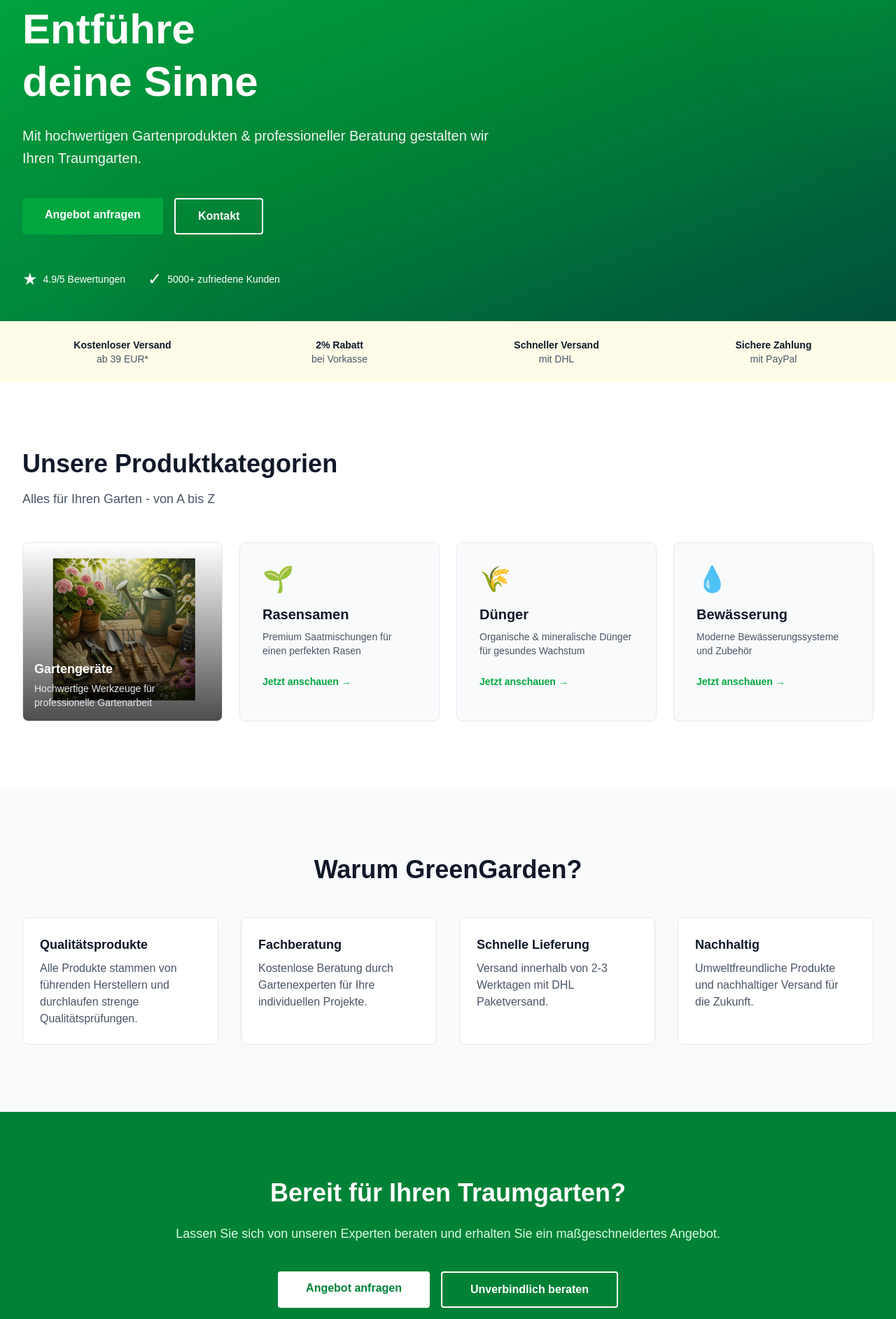
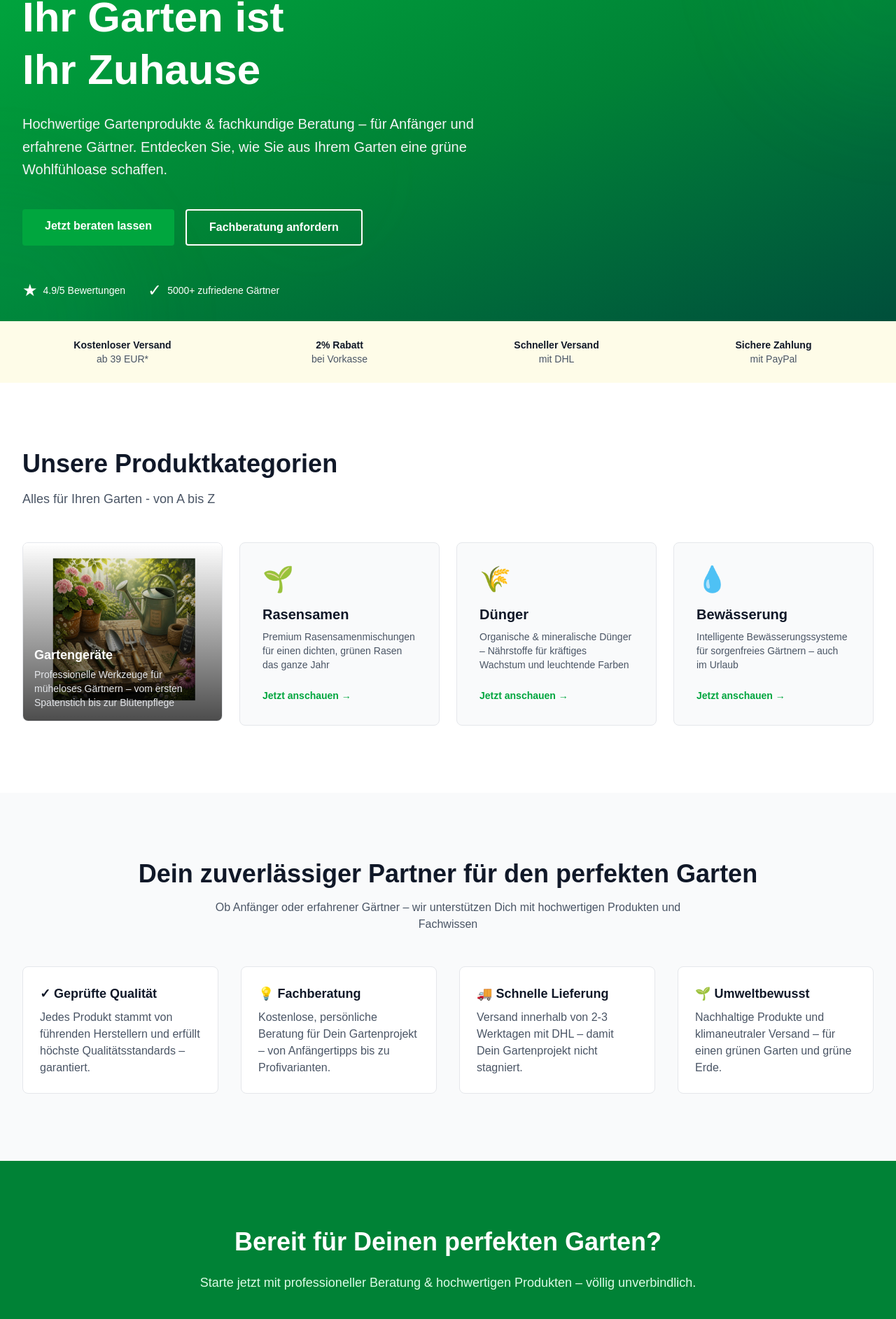
Before and after one commit to neubertdenny-hub/Green-Garden, a Next.js app: page / in a window 1280 px wide. Shown: the part 114-1999 px from the top of the page at 70% size. Built offline with nearby package versions, Linux system fonts and the light colour scheme.

Commit message:
Add SEO-optimized, emotionally resonant copy to homepage - hero text, product descriptions, benefits, CTAs

```diff
--- a/app/page.tsx
+++ b/app/page.tsx
@@ -6,26 +6,26 @@ const products = [
   {
     id: 1,
     name: 'Gartengeräte',
-    description: 'Hochwertige Werkzeuge für professionelle Gartenarbeit',
+    description: 'Professionelle Werkzeuge für müheloses Gärtnern – vom ersten Spatenstich bis zur Blütenpflege',
     icon: '🔧',
     image: '/gartengeraete.png',
   },
   {
     id: 2,
     name: 'Rasensamen',
-    description: 'Premium Saatmischungen für einen perfekten Rasen',
+    description: 'Premium Rasensamenmischungen für einen dichten, grünen Rasen das ganze Jahr',
     icon: '🌱',
   },
   {
     id: 3,
     name: 'Dünger',
-    description: 'Organische & mineralische Dünger für gesundes Wachstum',
+    description: 'Organische & mineralische Dünger – Nährstoffe für kräftiges Wachstum und leuchtende Farben',
     icon: '🌾',
   },
   {
     id: 4,
     name: 'Bewässerung',
-    description: 'Moderne Bewässerungssysteme und Zubehör',
+    description: 'Intelligente Bewässerungssysteme für sorgenfreies Gärtnern – auch im Urlaub',
     icon: '💧',
   },
 ];
@@ -48,23 +48,23 @@ export default function Home() {
           <div className="max-w-7xl mx-auto px-4 sm:px-6 lg:px-8 w-full">
             <div className="max-w-2xl">
               <h1 className="text-5xl md:text-6xl font-bold mb-6 leading-tight text-white">
-                Entführe<br />deine Sinne
+                Ihr Garten ist<br />Ihr Zuhause
               </h1>
               <p className="text-lg md:text-xl text-gray-100 mb-10 leading-relaxed font-normal">
-                Mit hochwertigen Gartenprodukten & professioneller Beratung gestalten wir Ihren Traumgarten.
+                Hochwertige Gartenprodukte & fachkundige Beratung – für Anfänger und erfahrene Gärtner. Entdecken Sie, wie Sie aus Ihrem Garten eine grüne Wohlfühloase schaffen.
               </p>
               <div className="flex flex-col sm:flex-row gap-4">
                 <Link
                   href="/offer"
                   className="px-8 py-3 bg-green-600 text-white font-semibold rounded hover:bg-green-700 transition text-center"
                 >
-                  Angebot anfragen
+                  Jetzt beraten lassen
                 </Link>
                 <Link
                   href="/contact"
                   className="px-8 py-3 border-2 border-white text-white font-semibold rounded hover:bg-white/10 transition"
                 >
-                  Kontakt
+                  Fachberatung anfordern
                 </Link>
               </div>
 
@@ -75,7 +75,7 @@ export default function Home() {
                 </div>
                 <div className="flex items-center gap-2">
                   <span className="text-2xl">✓</span>
-                  <span>5000+ zufriedene Kunden</span>
+                  <span>5000+ zufriedene Gärtner</span>
                 </div>
               </div>
             </div>
@@ -161,41 +161,44 @@ export default function Home() {
       {/* Benefits Section */}
       <section className="py-16 md:py-24 bg-gray-50">
         <div className="max-w-7xl mx-auto px-4 sm:px-6 lg:px-8">
-          <h2 className="text-3xl md:text-4xl font-bold text-gray-900 mb-12 text-center">
-            Warum GreenGarden?
+          <h2 className="text-3xl md:text-4xl font-bold text-gray-900 mb-4 text-center">
+            Dein zuverlässiger Partner für den perfekten Garten
           </h2>
+          <p className="text-center text-gray-600 mb-12 max-w-2xl mx-auto">
+            Ob Anfänger oder erfahrener Gärtner – wir unterstützen Dich mit hochwertigen Produkten und Fachwissen
+          </p>
 
           <div className="grid md:grid-cols-4 gap-8">
-            <div className="bg-white p-6 rounded-lg border border-gray-200">
+            <div className="bg-white p-6 rounded-lg border border-gray-200 hover:border-green-500 hover:shadow-lg transition">
               <h3 className="text-lg font-bold text-gray-900 mb-2">
-                Qualitätsprodukte
+                ✓ Geprüfte Qualität
               </h3>
               <p className="text-gray-600">
-                Alle Produkte stammen von führenden Herstellern und durchlaufen strenge Qualitätsprüfungen.
+                Jedes Produkt stammt von führenden Herstellern und erfüllt höchste Qualitätsstandards – garantiert.
               </p>
             </div>
-            <div className="bg-white p-6 rounded-lg border border-gray-200">
+            <div className="bg-white p-6 rounded-lg border border-gray-200 hover:border-green-500 hover:shadow-lg transition">
               <h3 className="text-lg font-bold text-gray-900 mb-2">
-                Fachberatung
+                💡 Fachberatung
               </h3>
               <p className="text-gray-600">
-                Kostenlose Beratung durch Gartenexperten für Ihre individuellen Projekte.
+                Kostenlose, persönliche Beratung für Dein Gartenprojekt – von Anfängertipps bis zu Profivarianten.
               </p>
             </div>
-            <div className="bg-white p-6 rounded-lg border border-gray-200">
+            <div className="bg-white p-6 rounded-lg border border-gray-200 hover:border-green-500 hover:shadow-lg transition">
               <h3 className="text-lg font-bold text-gray-900 mb-2">
-                Schnelle Lieferung
+                🚚 Schnelle Lieferung
               </h3>
               <p className="text-gray-600">
-                Versand innerhalb von 2-3 Werktagen mit DHL Paketversand.
+                Versand innerhalb von 2-3 Werktagen mit DHL – damit Dein Gartenprojekt nicht stagniert.
               </p>
             </div>
-            <div className="bg-white p-6 rounded-lg border border-gray-200">
+            <div className="bg-white p-6 rounded-lg border border-gray-200 hover:border-green-500 hover:shadow-lg transition">
               <h3 className="text-lg font-bold text-gray-900 mb-2">
-                Nachhaltig
+                🌱 Umweltbewusst
               </h3>
               <p className="text-gray-600">
-                Umweltfreundliche Produkte und nachhaltiger Versand für die Zukunft.
+                Nachhaltige Produkte und klimaneutraler Versand – für einen grünen Garten und grüne Erde.
               </p>
             </div>
           </div>
@@ -206,23 +209,23 @@ export default function Home() {
       <section className="py-16 md:py-24 bg-green-700 text-white">
         <div className="max-w-4xl mx-auto px-4 sm:px-6 lg:px-8 text-center">
           <h2 className="text-3xl md:text-4xl font-bold mb-6">
-            Bereit für Ihren Traumgarten?
+            Bereit für Deinen perfekten Garten?
           </h2>
           <p className="text-lg text-green-100 mb-10">
-            Lassen Sie sich von unseren Experten beraten und erhalten Sie ein maßgeschneidertes Angebot.
+            Starte jetzt mit professioneller Beratung & hochwertigen Produkten – völlig unverbindlich.
           </p>
           <div className="flex flex-col sm:flex-row gap-4 justify-center">
             <Link
               href="/offer"
               className="px-10 py-3 bg-white text-green-700 font-semibold rounded hover:bg-gray-100 transition text-center"
             >
-              Angebot anfragen
+              Kostenlos Angebot anfordern
             </Link>
             <Link
               href="/contact"
               className="px-10 py-3 border-2 border-white text-white font-semibold rounded hover:bg-white/20 transition"
             >
-              Unverbindlich beraten
+              Experten-Beratung erhalten
             </Link>
           </div>
         </div>
```
